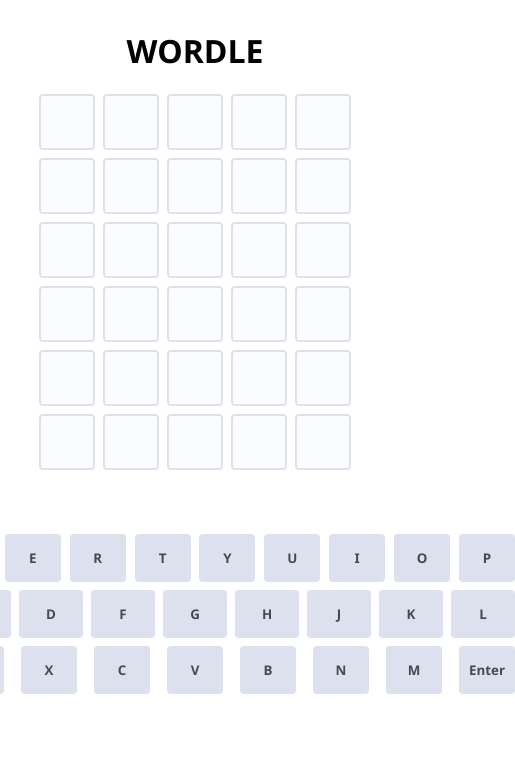
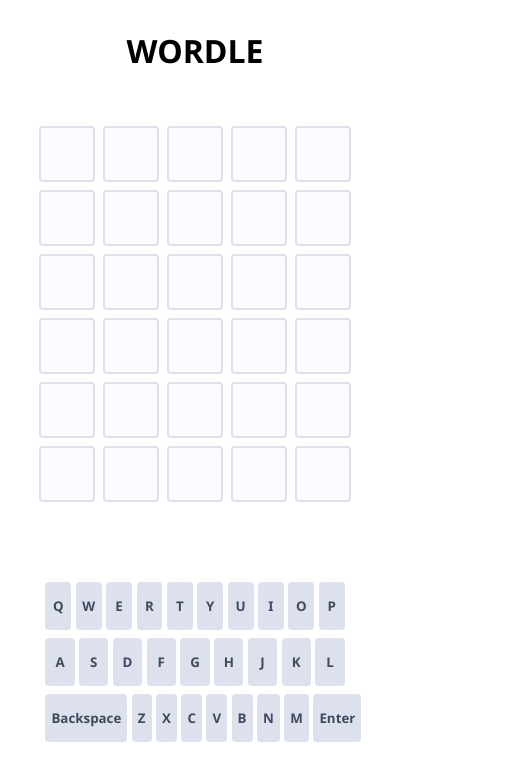
Before and after one commit to damafeez/wordle, a Vue app: page / in a window 390 px wide. Shown: the top 780 px of the page, 515 px wide, since content can reach past the window. Built offline with nearby package versions, Linux system fonts and the light colour scheme.

Commit message:
feat(ui): responsiveness improvements

```diff
--- a/src/App.vue
+++ b/src/App.vue
@@ -68,11 +68,15 @@
 main {
   padding-left: min(10rem, 10%);
   padding-right: min(10rem, 10%);
-  max-width: 800px;
+  max-width: 900px;
   margin: auto;
 
   display: flex;
   flex-direction: column;
   align-items: center;
 }
+
+main .board {
+  margin: 2rem 0 5rem;
+}
 </style>
--- a/src/components/Keyboard.vue
+++ b/src/components/Keyboard.vue
@@ -35,13 +35,11 @@
 
 <style scoped>
 .keyboard {
-  /* TODO: remove this */
-  margin-top: 4rem;
+  width: 100%;
 }
-
 .row {
   display: flex;
-  gap: 0.5rem;
+  gap: min(1.5%, 0.5rem);
   justify-content: space-between;
 }
 .row:not(:last-child) {
@@ -49,11 +47,11 @@
 }
 
 .row:nth-child(2) button {
-  width: 4rem;
+  flex: 1 1 4rem;
 }
 
 button {
-  width: 3.5rem;
+  flex: 1 1 3.5rem;
   height: 3rem;
   border-radius: 4px;
   text-transform: capitalize;
@@ -65,7 +63,7 @@
   justify-content: center;
   align-items: center;
 }
-button:is(.a, .l, .back, .enter) {
-  flex: 1;
+button:is(.a, .l, .Backspace, .Enter) {
+  flex-grow: 5;
 }
 </style>
```
